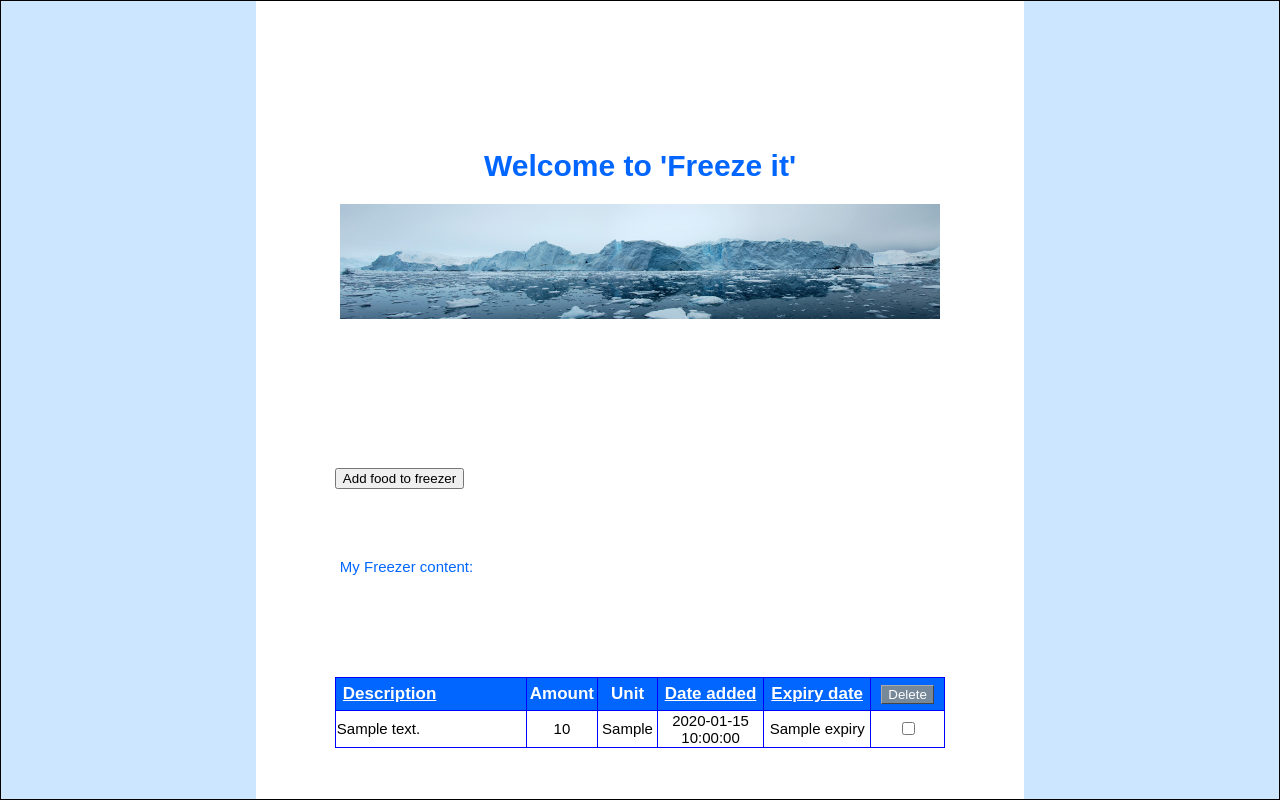
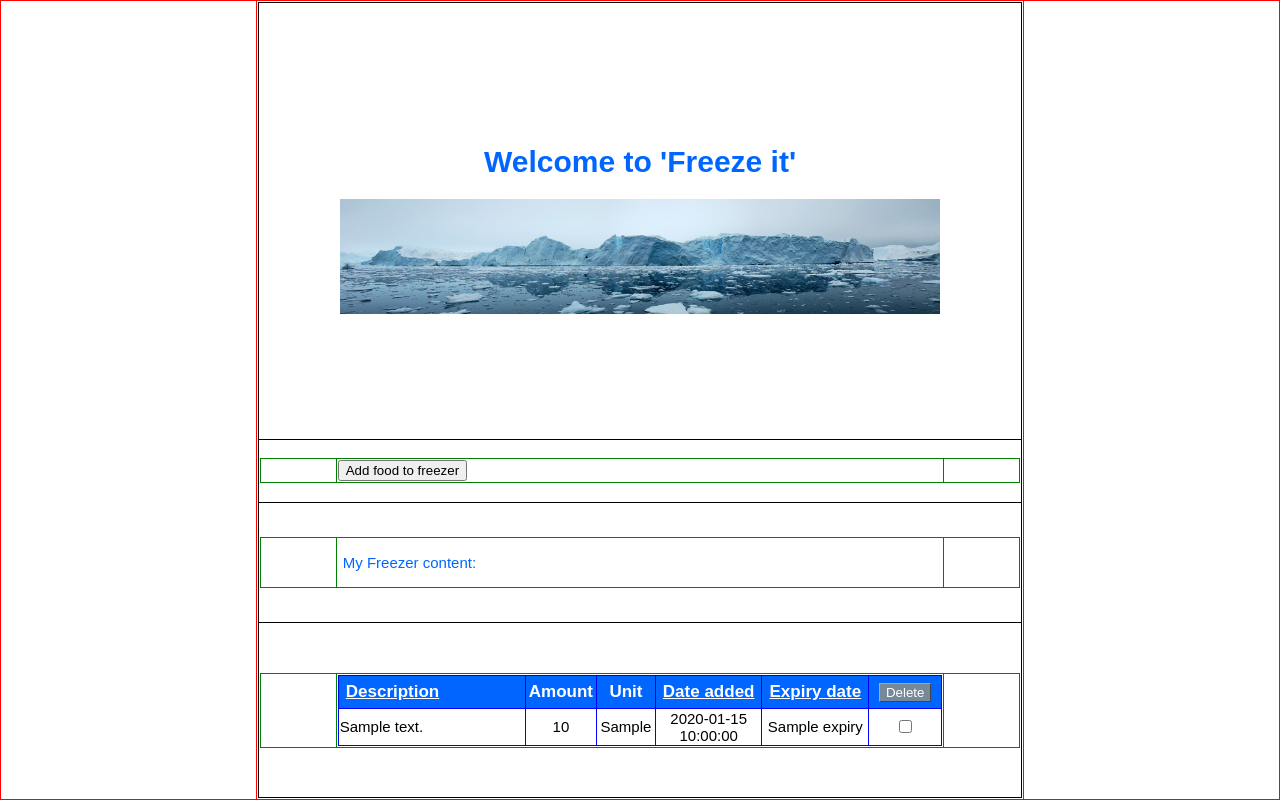
Before and after one commit to kirstine78/freeze-it, a Python web app: template templates/frontpage.html in a window 1280 px wide. Run offline with Jinja, Linux system fonts and the light colour scheme; the template is opened without the code that fills it: most values are stand-ins (such as "Sample title", 1, 10 or a date in 2020).

Commit message:
changed tables structure

```diff
--- a/templates/frontpage.html
+++ b/templates/frontpage.html
@@ -5,35 +5,41 @@
 		<title>Freeze it</title>
 		<style type="text/css">
 
-		.Table_A, .th_table_A_narrow, .th_table_A_wide, .td_table_A, .td_table_A_narrow, .td_table_A_wide
+		.Table_A, .tr_table_A, .td_table_A_narrow, td_table_A_center
 		{
 		border-collapse:collapse;
-		/*border:1px solid red;*/
+		border:1px solid red;
 		}
 
-		.th_table_A_narrow, .td_table_A_narrow
+		.td_table_A_narrow,
 		{
 		background: #CCE6FF;
+		}
+
+		.Table_Center, .tr_table_Center, .td_table_Center
+		{
+		border-collapse:collapse;
+		border:1px solid black;
 		}
 
 
 		.Table_B, .tr_table_B, .td_table_B_narrow, .td_table_B_wide
 		{
 		border-collapse:collapse;
-		/*border:1px solid green;*/
+		border:1px solid green;
 		}
 
 		.Table_C, .tr_table_C, .td_table_C_narrow, .td_table_C_wide
 		{
 		border-collapse:collapse;
-		/*border:1px solid green;*/
+		border:1px solid green;
 		}
 
 
 		.Table_D, .tr_table_D, .td_table_D_narrow, .td_table_D_wide
 		{
 		border-collapse:collapse;
-		/*border:1px solid green;*/
+		border:1px solid green;
 		}
 
 
@@ -128,20 +134,25 @@
 
 		<table class="Table_A" style="height:100%;width:100%; position: absolute; top: 0; bottom: 0; left: 0; right: 0;border:1px solid">
 
+			<tr class="tr_table_A">
+				<td class="td_table_A_narrow" style="width:20%"></td>
 
-			<tr class="tr_table_A">
-				<th class="th_table_A_narrow" style="width:20%"></th>
-				<th class="th_table_A_wide" style="width:60%">
+				<td class="td_table_A_center" style="width:60%">
+					<table class="Table_Center" style="height:100%;width:100%;  top: 0; bottom: 0; left: 0; right: 0;border:1px solid">
+
+						<tr class="tr_table_Center">
+
+							<td class="td_table_Center" style="text-align:center">
 								<h1>Welcome to 'Freeze it'</h1>
 								<img border="0" src="/images/foto_ice_bergs.jpg" alt="iglo" width="600" height="115">
-				</th>
-				<th class="th_table_A_narrow" style="width:20%"></th>
+							</td>
+
 						</tr>
 
 
-			<tr class="tr_table_A">
-				<td class="td_table_A_narrow"></td>
-				<td class="td_table_A_wide">
+						<tr class="tr_table_Center">
+
+							<td class="td_table_Center">
 								<table class="Table_B" style="width:100%">
 									<tr class="tr_table_B">
 										<td class="td_table_B_narrow" style="width:10%"></td>
@@ -154,13 +165,13 @@
 									</tr>
 								</table>
 							</td>
-				<td class="td_table_A_narrow"></td>
+
 						</tr>
 
 
-			<tr class="tr_table_A">
-				<td class="td_table_A_narrow"></td>
-				<td class="td_table_A_wide">
+						<tr class="tr_table_Center">
+
+							<td class="td_table_Center">
 								<table class="Table_C" style="width:100%">
 									<tr class="tr_table_C">
 										<td class="td_table_C_narrow" style="width:10%"></td>
@@ -171,13 +182,13 @@
 									</tr>
 								</table>
 							</td>
-				<td class="td_table_A_narrow"></td>
+
 						</tr>
 
 
-			<tr class="tr_table_A">
-				<td class="td_table_A_narrow"></td>
-				<td class="td_table_A_wide">
+						<tr class="tr_table_Center">
+
+							<td class="td_table_Center">
 								<table class="Table_D" style="width:100%">
 									<tr class="tr_table_D">
 										<td class="td_table_D_narrow" style="width:10%"></td>
@@ -205,14 +216,15 @@
 												</table>
 											</form>
 										</td>
-							<td class="td_table_C_narrow" style="width:10%"></td>
+										<td class="td_table_D_narrow" style="width:10%"></td>
 									</tr>
 								</table>
 							</td>
-				<td class="td_table_A_narrow"></td>
 						</tr>
-
-
+					</table>
+				</td>
+				<td class="td_table_A_narrow"  style="width:20%"></td>
+			</tr>
 		</table>
 
 	</body>
```
Lines whose indentation alone changed are shown as unchanged.
